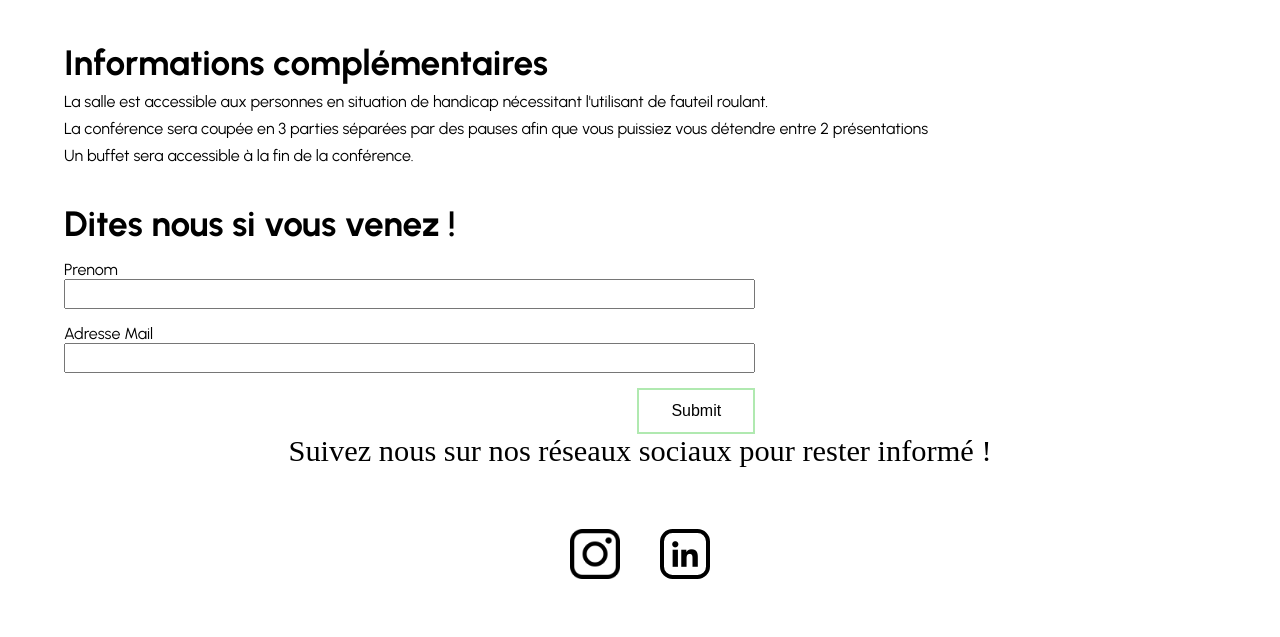
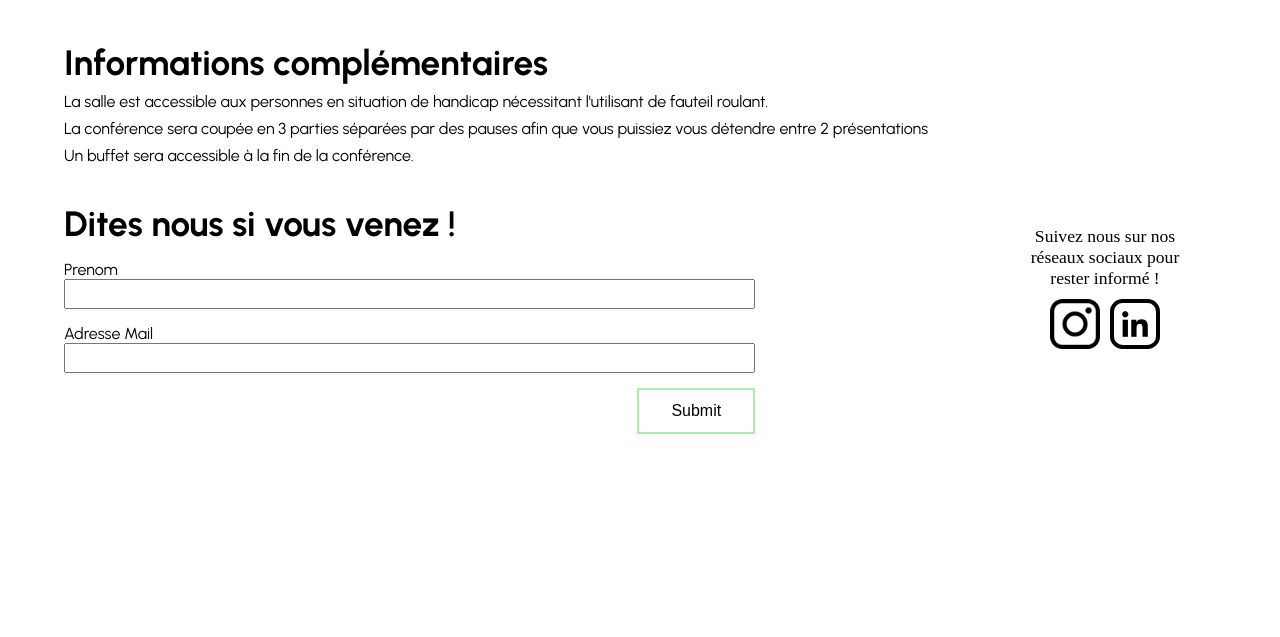
Before and after one commit to MaximeVives/ville-futur, a plain HTML site: page index.html in a window 1280 px wide. Shown: the part 4394-5031 px from the top of the page. After the commit the page ends 4848 px from the top, so only its background shows below. Drawn offline with Linux system fonts and the light colour scheme.

Commit message:
adjust responsive

```diff
--- a/asset/css/styles.css
+++ b/asset/css/styles.css
@@ -223,14 +223,22 @@ footer:hover a{
     align-items: center;
 }
 
+.infos .map .g-map {
+    width: 300px;
+    height: 250px;
+    border: none;
+}
+
 .infos .informations-comp p {
     margin: 8px 0;
+    font-size: 0.8rem;
 }
 
 .infos .register {
     display: flex;
     flex-direction: column;
-    gap: 15px
+    gap: 15px;
+    margin-bottom: 20px;
 }
 
 .infos .register div {
@@ -264,22 +272,40 @@ footer:hover a{
 }
 
 
+#last {
+    position: relative;
+}
+
+.struct-socials {
+    position: absolute;
+    bottom: 20px;
+    right: 20px;
+    width: 100px;
+    font-size: 0.7rem;
+
+    display: flex;
+    flex-direction: column;
+    align-items: center;
+    text-align: center;
+
+}
+
 .socials {
     display: flex;
-    flex-direction: row;
+    flex-direction: column;
 }
 
 .socials a {
-    margin: 50px 20px;
+    margin: 0px 5px;
 }
 
 .socials a img {
-    width: 50px;
-    height: 50px;
+    width: 30px;
+    height: 30px;
 }
 
 .socials .lkdn {
-    border: 4px solid black;
+    border: 2px solid black;
     border-radius: 25%;
     padding: 5px;
 }
@@ -293,6 +319,33 @@ footer:hover a{
         --sub-title: 2rem;
         --bottom-title: 1.8rem;
     }
+
+    .infos .map .g-map {
+        width: 400px;
+        height: 260px;
+    }
+
+    .infos .informations-comp p {
+        font-size: 0.9rem;
+    }
+
+
+    .struct-socials {
+        bottom: 100px;
+        right: 60px;
+        width: 100px;
+        font-size: 0.9rem;
+        width: 150px;
+    }
+
+    .socials {
+        flex-direction: row;
+    }
+
+    .socials .lkdn {
+        border: 2px solid black;
+    }
+
 }
 
 @media screen and (min-width: 1024px){
@@ -302,6 +355,35 @@ footer:hover a{
         --sub-title: 2.2rem;
         --bottom-title: 1.9rem;
     }
+
+    .infos .map .g-map {
+        width: 400px;
+        height: 300px;
+    }
+
+    .infos .informations-comp p {
+        font-size: 1rem;
+    }
+
+    .struct-socials {
+        right: 100px;
+        font-size: 1.1rem;
+    }
+
+    .socials a img {
+        width: 50px;
+        height: 50px;
+    }
+
+    .socials .lkdn {
+        border: 4px solid black;
+        border-radius: 25%;
+        padding: 5px;
+    }
+
+
+
+
 }
 
 @media screen and (min-width: 1440px){
--- a/index.html
+++ b/index.html
@@ -183,7 +183,7 @@
                     <h2>Où nous trouver ?</h2>
                     <p>La conférence se déroulera le 15 juin 2023 de 18 à 19h30 aux Halles de Pau.</p>
                     <div class="map">
-                        <iframe src="https://www.google.com/maps/embed?pb=!1m18!1m12!1m3!1d11614.710676329958!2d-0.3800675260895908!3d43.30007145429117!2m3!1f0!2f0!3f0!3m2!1i1024!2i768!4f13.1!3m3!1m2!1s0xd5648d202a1659b%3A0xfa3035cbdcdc318e!2s8%20Rue%20Carnot%2C%2064000%20Pau!5e0!3m2!1sfr!2sfr!4v1681979038927!5m2!1sfr!2sfr" width="400" height="300" style="border:0;" allowfullscreen="" loading="lazy" referrerpolicy="no-referrer-when-downgrade"></iframe>
+                        <iframe src="https://www.google.com/maps/embed?pb=!1m18!1m12!1m3!1d11614.710676329958!2d-0.3800675260895908!3d43.30007145429117!2m3!1f0!2f0!3f0!3m2!1i1024!2i768!4f13.1!3m3!1m2!1s0xd5648d202a1659b%3A0xfa3035cbdcdc318e!2s8%20Rue%20Carnot%2C%2064000%20Pau!5e0!3m2!1sfr!2sfr!4v1681979038927!5m2!1sfr!2sfr" style="border:0;" allowfullscreen="" loading="lazy" referrerpolicy="no-referrer-when-downgrade" class="g-map"></iframe>
                     </div>
                 </div>
                 <div class="informations-comp">
@@ -209,11 +209,13 @@
                     </div>
                 </form>
             </main>
-            <footer>
-                <p>Suivez nous sur nos réseaux sociaux pour rester informé !</p>
-                <div class="socials">
-                    <a href="https://www.instagram.com/pauvilledufutur/"><img src="./asset/images/instagram.png" alt="Logo instagram clickable"></a>
-                    <a href="linkedin"><img src="./asset/images/linkedin.png" alt="Logo LinkedIn clickable" class="lkdn"></a>
+            <footer id="last">
+                <div class="struct-socials">
+                    <p>Suivez nous sur nos réseaux sociaux pour rester informé !</p>
+                    <div class="socials">
+                        <a href="https://www.instagram.com/pauvilledufutur/"><img src="./asset/images/instagram.png" alt="Logo instagram clickable"></a>
+                        <a href="linkedin"><img src="./asset/images/linkedin.png" alt="Logo LinkedIn clickable" class="lkdn"></a>
+                    </div>
                 </div>
             </footer>
         </section>
```
